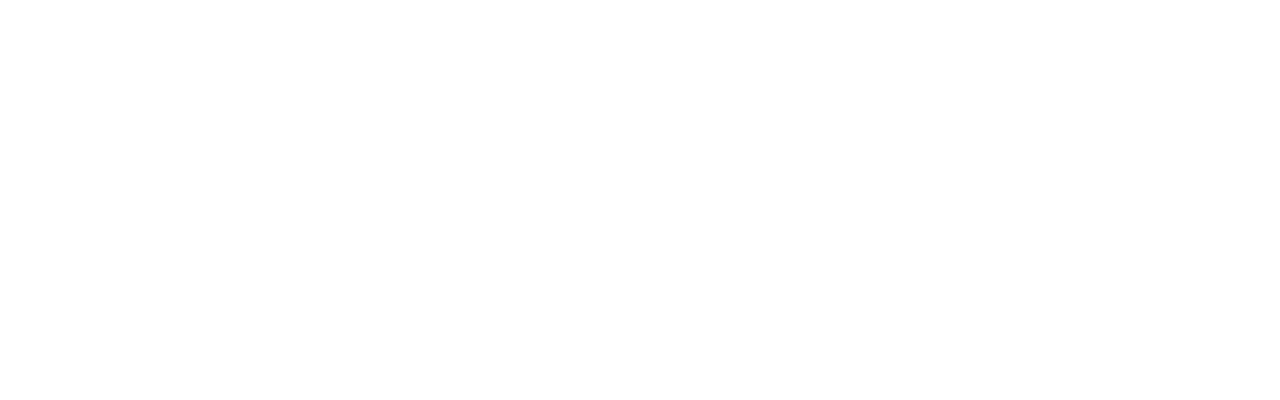
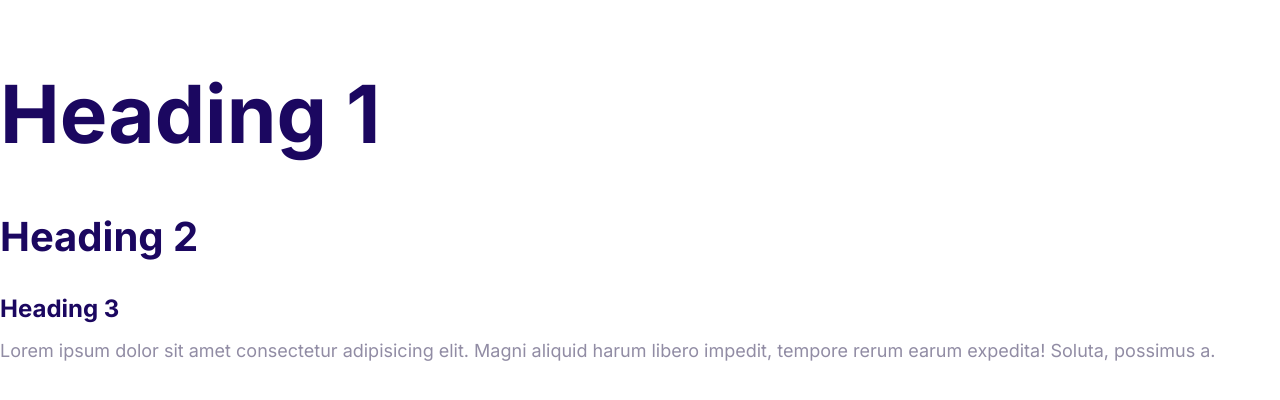
Before and after one commit to AleXAnastasov77/Moshify, a plain HTML site: page index.html in a window 1280 px wide. Drawn offline with Linux system fonts and the light colour scheme.

Commit message:
Define the styles for the fonts

```diff
--- a/css/styles.css
+++ b/css/styles.css
@@ -5,3 +5,41 @@
   --color-headings: #1b0760;
   --color-body: #918ca4;
 }
+html {
+  font-size: 62.5%;
+}
+body {
+  font-family: Inter, Arial, Helvetica, sans-serif;
+  color: var(--color-body);
+  font-size: 2.4rem;
+  line-height: 1.5;
+}
+h1,
+h2,
+h3 {
+  color: var(--color-headings);
+  margin-bottom: 1rem;
+}
+h1 {
+  font-size: 7rem;
+}
+h2 {
+  font-size: 4rem;
+}
+h3 {
+  font-size: 3rem;
+}
+p {
+  margin-top: 0;
+}
+@media screen and (min-width: 1024px) {
+  body {
+    font-size: 1.8rem;
+  }
+  h1 {
+    font-size: 8rem;
+  }
+  h3 {
+    font-size: 2.4rem;
+  }
+}
--- a/index.html
+++ b/index.html
@@ -4,8 +4,22 @@
     <meta charset="UTF-8" />
     <meta name="viewport" content="width=device-width, initial-scale=1.0" />
     <title>Document</title>
+    <link rel="preconnect" href="https://fonts.googleapis.com" />
+    <link rel="preconnect" href="https://fonts.gstatic.com" crossorigin />
+    <link
+      href="https://fonts.googleapis.com/css2?family=Inter:wght@400;700&display=swap"
+      rel="stylesheet"
+    />
     <link rel="stylesheet" href="css/normalize.css" />
     <link rel="stylesheet" href="css/styles.css" />
   </head>
-  <body></body>
+  <body>
+    <h1>Heading 1</h1>
+    <h2>Heading 2</h2>
+    <h3>Heading 3</h3>
+    <p>
+      Lorem ipsum dolor sit amet consectetur adipisicing elit. Magni aliquid
+      harum libero impedit, tempore rerum earum expedita! Soluta, possimus a.
+    </p>
+  </body>
 </html>
```
